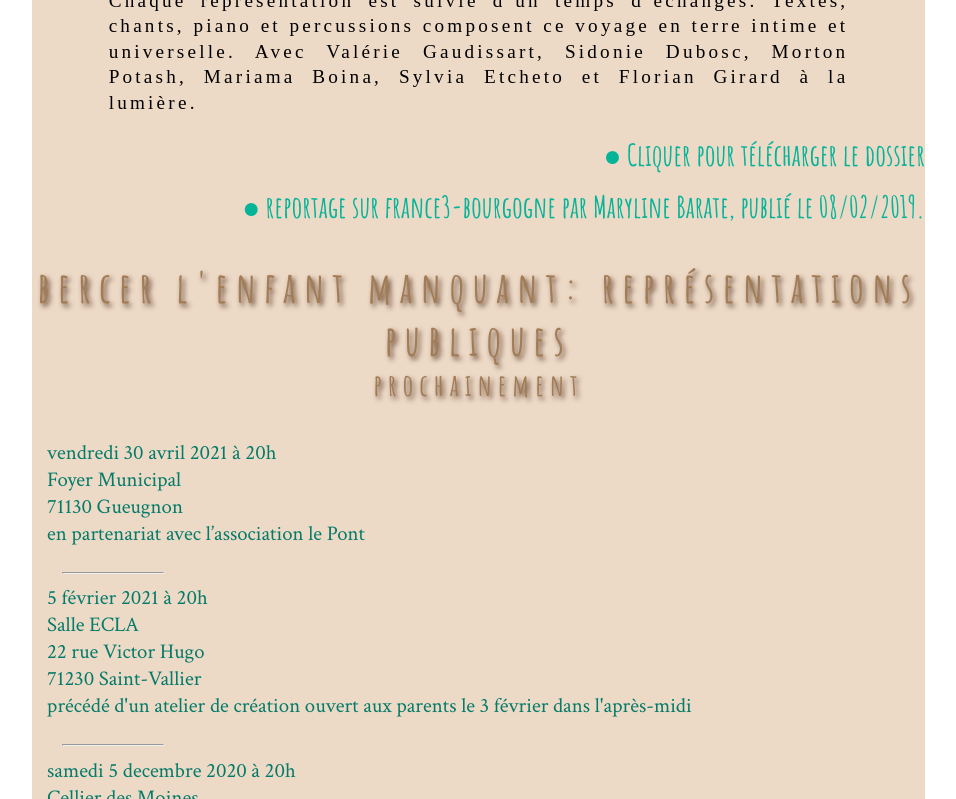
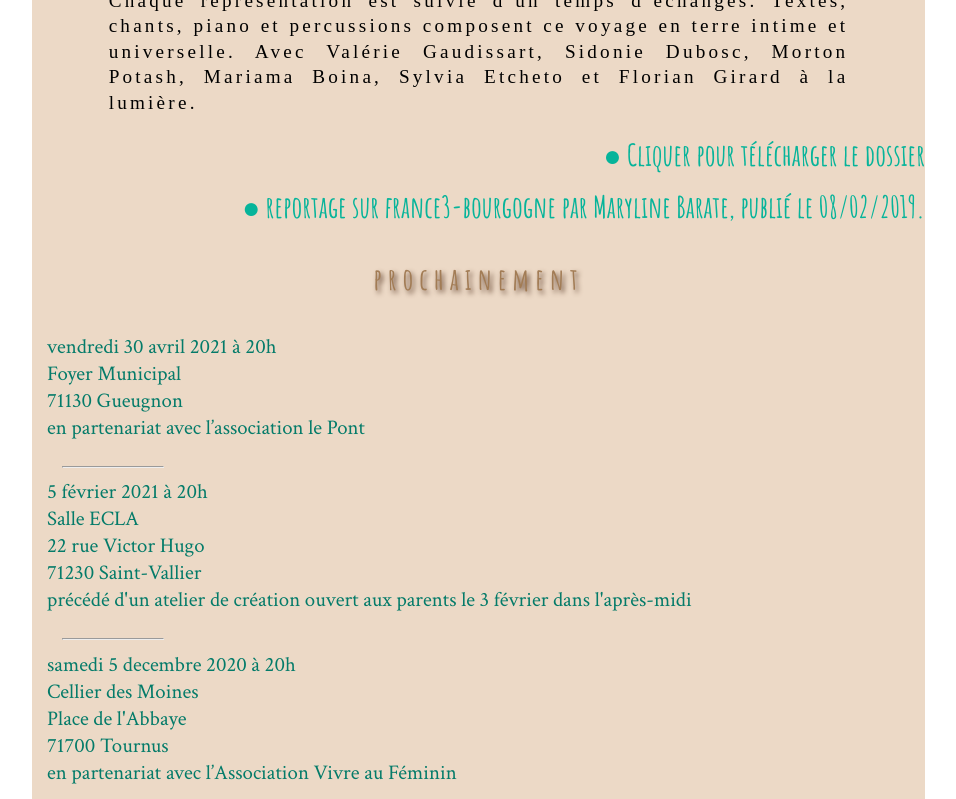
Before and after one commit to leshnik/revertouthaut, a Jekyll site: the page built from spectacles-test.md, in a window 1280 px wide and 900 px high, scrolled down 2814 px, cut to the strip 0-799 px from the top of the window. Shown: the whole strip, without its empty margins (138-1094 px from the left). Built offline with Jekyll 4.4.1, drawn with Linux system fonts in a browser that asks for light colours.

Commit message:
prochainement only

```diff
--- a/_includes/blem.html
+++ b/_includes/blem.html
@@ -35,9 +35,6 @@
       <a style="color:hsl(171,93.5%,36.5%); font-size:30px" href="https://france3-regions.francetvinfo.fr/bourgogne-franche-comte/saone-loire-spectacle-questionner-lien-mere-enfant-1621247.html">●&nbsp;reportage sur france3-bourgogne par Maryline Barate, publié le 08/02/2019.</a>
     </li>
   </ul>
-  <div class="Motto">
-    bercer l'enfant manquant: représentations publiques
-  </div>
   <div class="MottoSmaller">prochainement</div>
 
   <div style="padding:15px">
```
